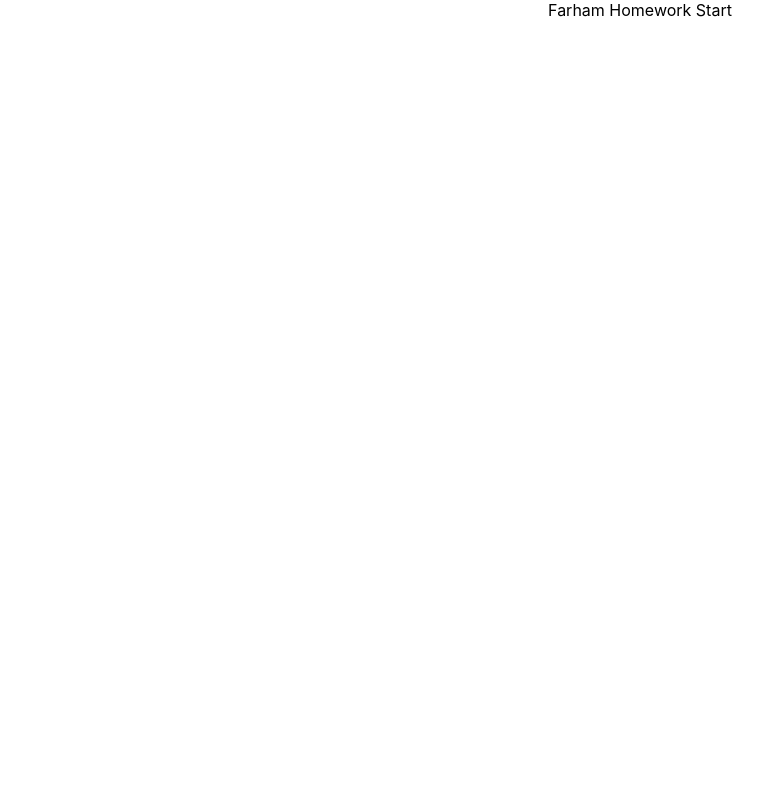
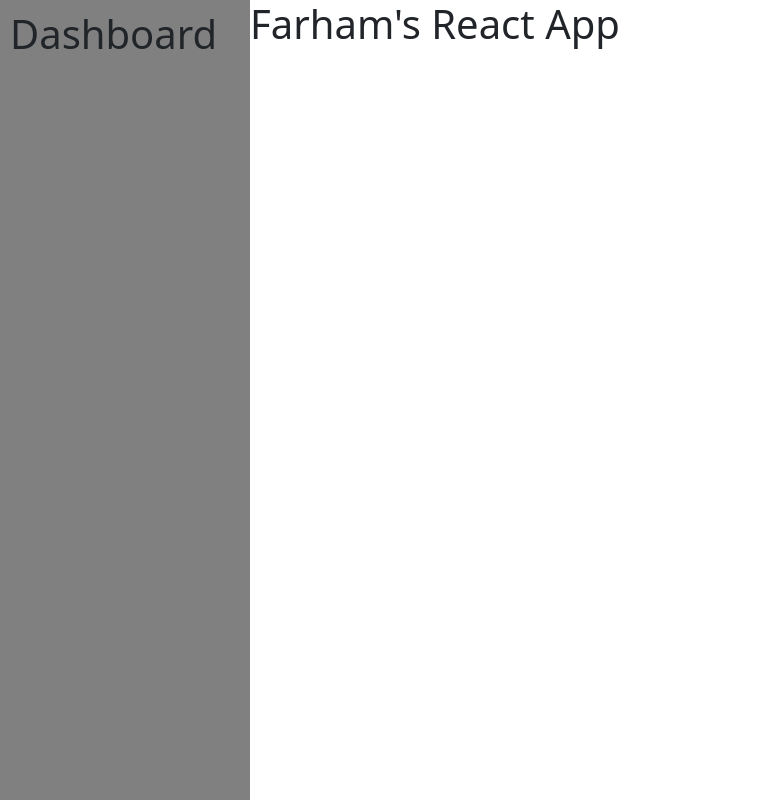
Before and after one commit to Farhamkh/homework-farham, a React (Create React App) app: page / in a window 1280 px wide. Shown: the whole page, without its empty margins (0-781 px from the left). Built offline with nearby package versions, Linux system fonts and the light colour scheme.

Commit message:
Created Dashboard Sidebar

```diff
--- a/package.json
+++ b/package.json
@@ -10,6 +10,7 @@
     "react": "^18.3.1",
     "react-bootstrap": "^2.10.5",
     "react-dom": "^18.3.1",
+    "react-icons": "^5.3.0",
     "react-scripts": "5.0.1",
     "web-vitals": "^2.1.4"
   },
--- a/src/App.js
+++ b/src/App.js
@@ -1,10 +1,18 @@
 import logo from './logo.svg';
 import './App.css';
+import {Navbar, Nav} from 'react-bootstrap';
+import { FaHome, FaUser, FaCog, FaBell, FaEnvelope } from 'react-icons/fa';
 
 function App() {
   return (
-    <div className="App">
-      Farham Homework Start
+    <div style={{display: 'flex'}}>
+      <div style={{ width: '250px', height: '800px', backgroundColor: 'gray', padding: '10px' }}>
+        <h1>Dashboard</h1>
+      </div>
+
+      <div>
+        <h1>Farham's React App</h1>
+      </div>
     </div>
   );
 }
--- a/src/index.js
+++ b/src/index.js
@@ -3,6 +3,8 @@ import ReactDOM from 'react-dom/client';
 import './index.css';
 import App from './App';
 import reportWebVitals from './reportWebVitals';
+import 'bootstrap/dist/css/bootstrap.min.css';
+
 
 const root = ReactDOM.createRoot(document.getElementById('root'));
 root.render(
```
Also changed, not shown: 1 other file (tests, documents, lock files or other folders).
